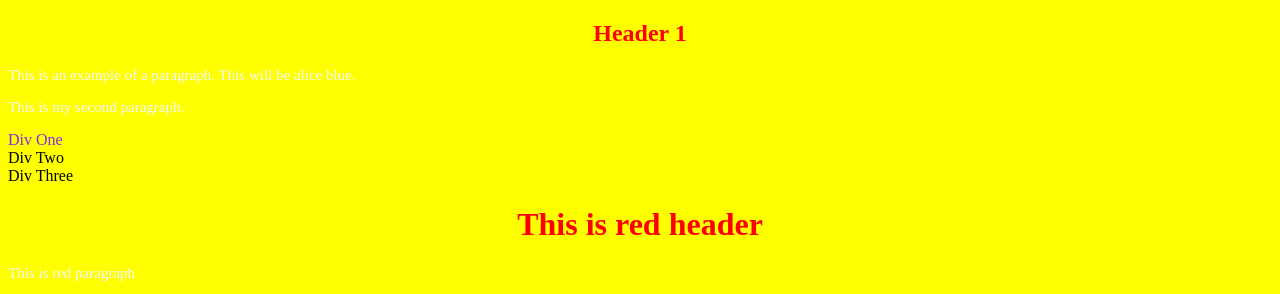
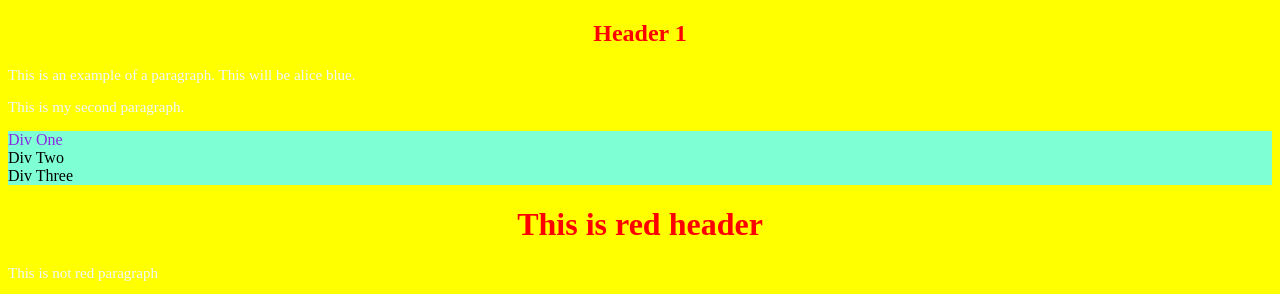
Before and after one commit to czyzowicz/html-Training, a plain HTML site: page index.html in a window 1280 px wide. Shown: the top 294 px of the page. Drawn offline with Linux system fonts and the light colour scheme.

Commit message:
next commit

```diff
--- a/index.html
+++ b/index.html
@@ -15,7 +15,7 @@
     <div> Div Three </div>
 
     <h1 class="red">This is red header</h1>
-    <p class="red">This is red paragraph</p>
+    <p class="red">This is not red paragraph</p>
 
     <a href="http://www.google.com">Go to Google</a>
 
--- a/style.css
+++ b/style.css
@@ -6,7 +6,7 @@ body {
     background-color: yellow;
 }
 div{
-    background-color: aquamrine;
+    background-color: aquamarine;
 }
 #cssexample {
     color : blueviolet;
```
